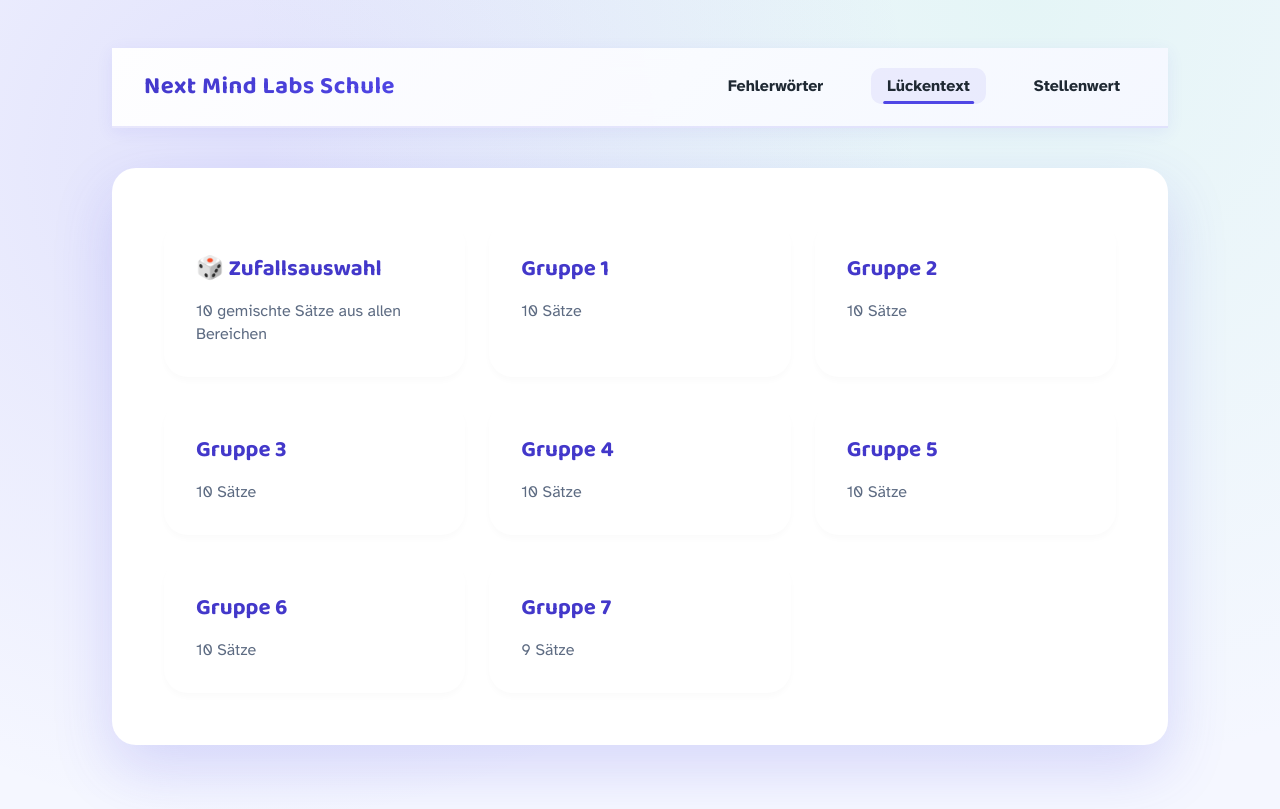
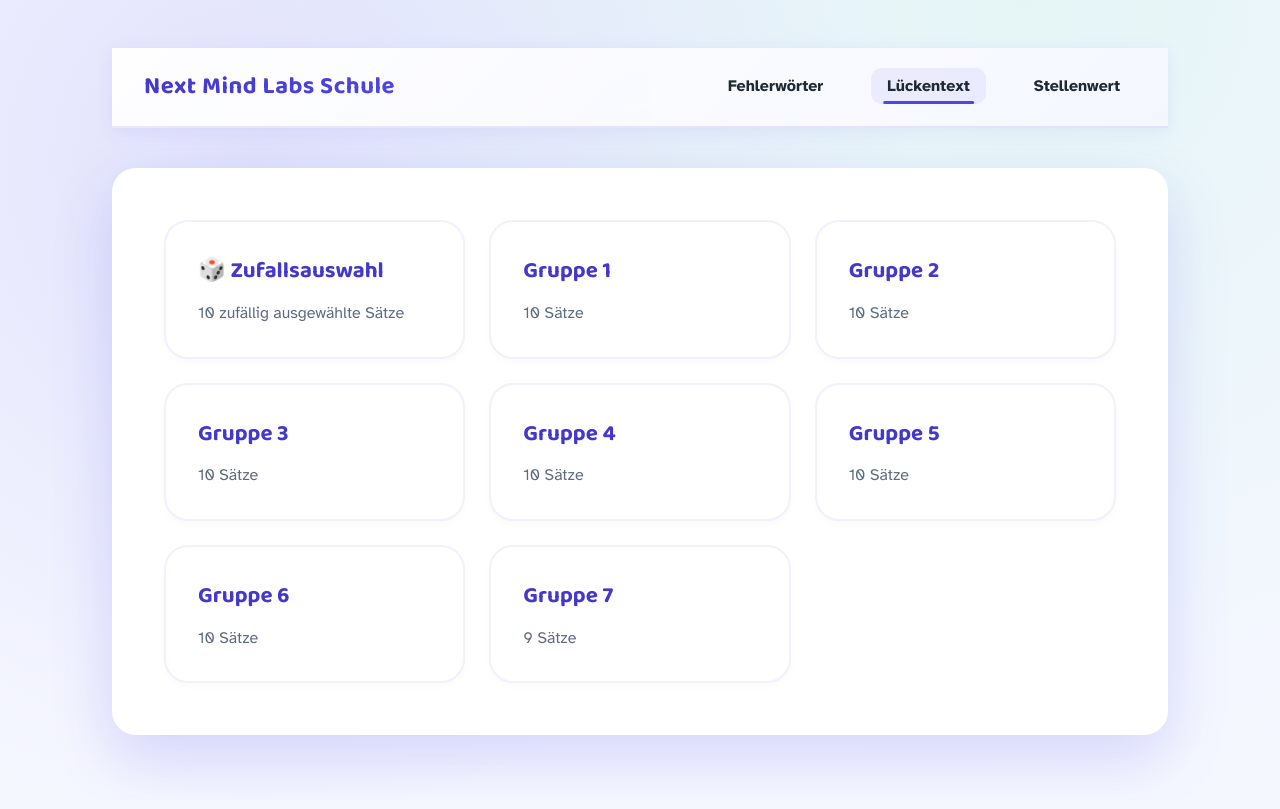
Before and after one commit to JMCourtois/NextMindLabsWeb, a Next.js app: page /schule/ubungen/luckentext in a window 1280 px wide. Built offline with nearby package versions, Linux system fonts and the light colour scheme.

Commit message:
💄 Last changes to the web

```diff
--- a/app/schule/page.tsx
+++ b/app/schule/page.tsx
@@ -8,7 +8,7 @@ const uebungen = [
     title: "100 Fehlerwörter",
     description:
       "Höre das Wort und baue es Buchstabe für Buchstabe nach.",
-    badge: "Audio + Buchstaben",
+    badge: "Deutsch",
   },
   {
     slug: "luckentext",
@@ -16,7 +16,7 @@ const uebungen = [
     title: "Lückentext-Training",
     description:
       "Vervollständige Sätze mit dem richtigen Wort.",
-    badge: "Satzverständnis",
+    badge: "Deutsch",
   },
   {
     slug: "stellenwerttrainer",
@@ -24,7 +24,7 @@ const uebungen = [
     title: "Stellenwert-Trainer",
     description:
       "Verstehe Dezimal-, Binär- und Hex-Systeme interaktiv.",
-    badge: "Zahlenverständnis",
+    badge: "Mathe",
   },
 ];
 
--- a/app/schule/ubungen/luckentext/[group]/page.tsx
+++ b/app/schule/ubungen/luckentext/[group]/page.tsx
@@ -17,7 +17,7 @@ async function resolveGroup(groupParam: string) {
     const randomized = shuffleArray([...validWords]).slice(0, 10);
     return {
       title: "Zufallsauswahl",
-      description: "10 gemischte Sätze aus allen Bereichen",
+      description: "10 gemischte Sätze",
       words: randomized,
     };
   }
--- a/app/schule/ubungen/luckentext/page.tsx
+++ b/app/schule/ubungen/luckentext/page.tsx
@@ -28,7 +28,7 @@ export default async function LuckentextOverviewPage() {
       <div className={styles.groupSection}>
         <Link href="/schule/ubungen/luckentext/zufall" className={styles.groupCard}>
           <h2 className={styles.groupCardTitle}>🎲 Zufallsauswahl</h2>
-          <p className={styles.groupCardInfo}>10 gemischte Sätze aus allen Bereichen</p>
+          <p className={styles.groupCardInfo}>10 zufällig ausgewählte Sätze</p>
         </Link>
 
         {groups.map((group) => (
--- a/app/schule/ubungen/luckentext/styles.module.css
+++ b/app/schule/ubungen/luckentext/styles.module.css
@@ -82,15 +82,15 @@
   cursor: pointer;
   box-shadow: 0 4px 6px rgba(0, 0, 0, 0.02);
   text-align: left;
-  border: none;
-  text-align: left;
+  text-decoration: none;
+  color: inherit;
 }
 
 .groupCard:hover,
 .groupCard:focus-visible {
   transform: translateY(-4px);
   box-shadow: 0 15px 30px rgba(79, 70, 229, 0.1);
-  border: 2px solid var(--color-primary);
+  border-color: var(--color-primary);
 }
 
 .groupCardTitle {
```
